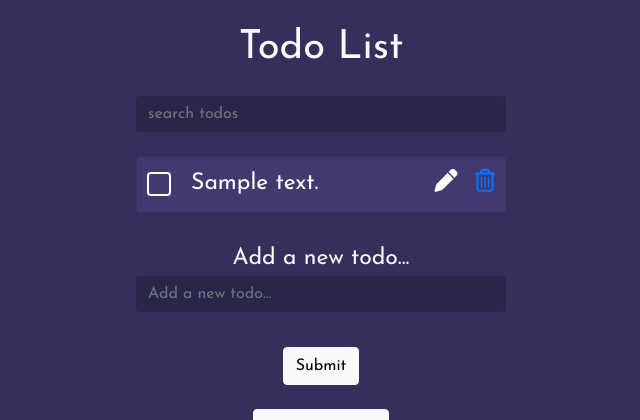
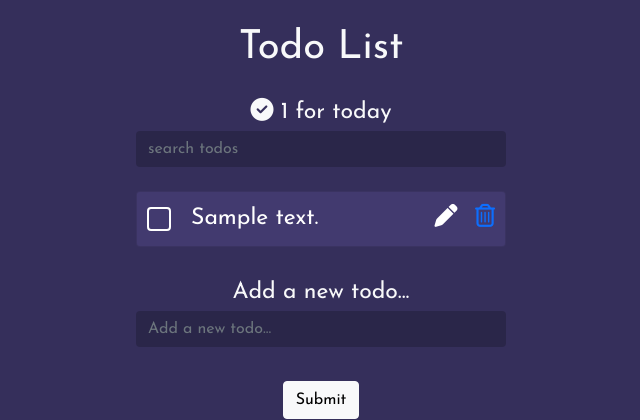
Before and after one commit to antonzhuraliou/to_do_list, a Django app: template tasks/templates/tasks/cur_tasks.html in a window 1280 px wide. Shown: the top 420 px of the page, without its empty margins (319-959 px from the left). Run offline with Django 5.2, Linux system fonts and the light colour scheme; tables that the repository leaves empty hold one stand-in row (values such as "Sample post"); the template is opened without the code that fills it: values that come from a table or form of the project are taken from there, most other values are stand-ins (such as "Sample title", 1, 10 or a date in 2020); parts of the project's set-up code (start-up, migrations or seed data) failed here and were passed over; some libraries are stand-ins or nearby versions.

Commit message:
Add task for today logic

```diff
--- a/tasks/templates/tasks/cur_tasks.html
+++ b/tasks/templates/tasks/cur_tasks.html
@@ -1,4 +1,13 @@
 {% extends 'tasks/base.html' %}
+
+
+{% block tasks_for_today %}
+<div class="task-counter">
+    <i class="fas fa-check-circle"></i>
+    <span id="taskCount">{{count}} for today</span>
+</div>
+{% endblock %}
+
 
 {% block cur_tasks %}
     <ul class="list-group todos mx-auto text-light">
```
